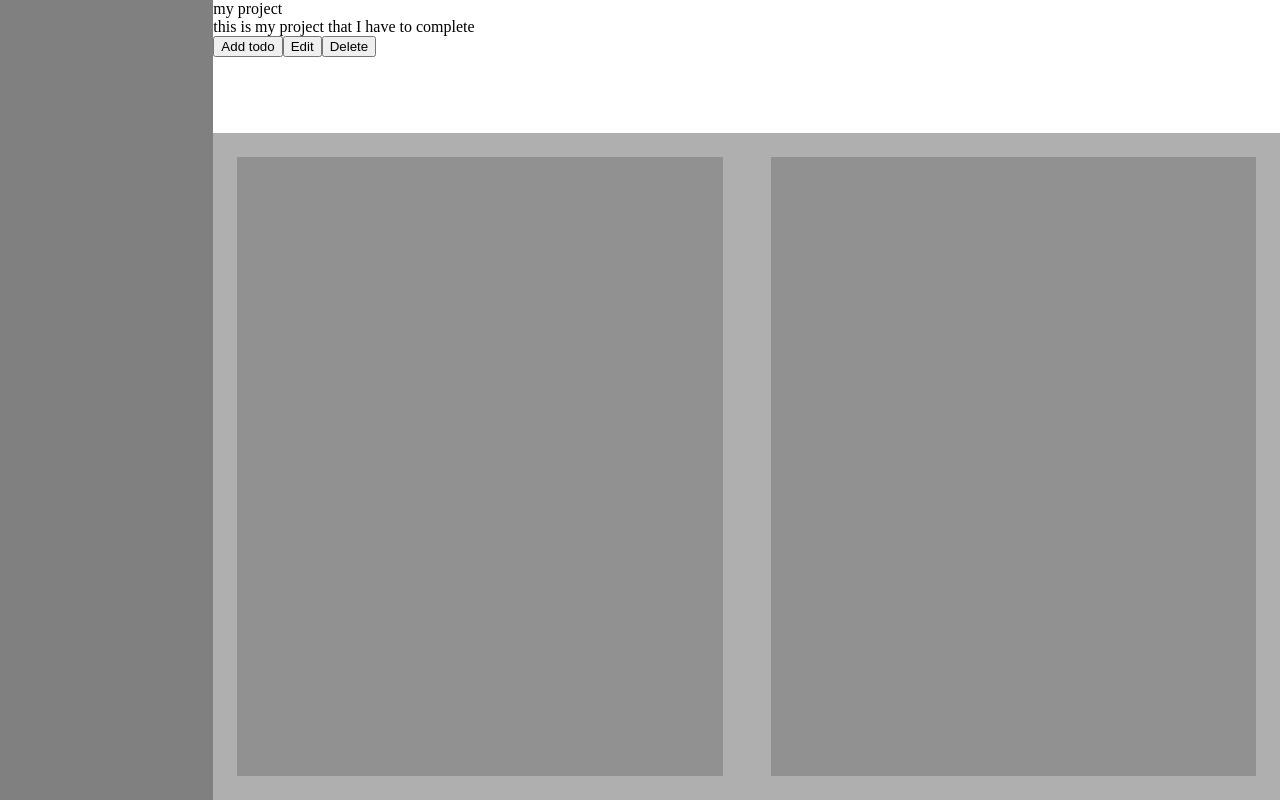
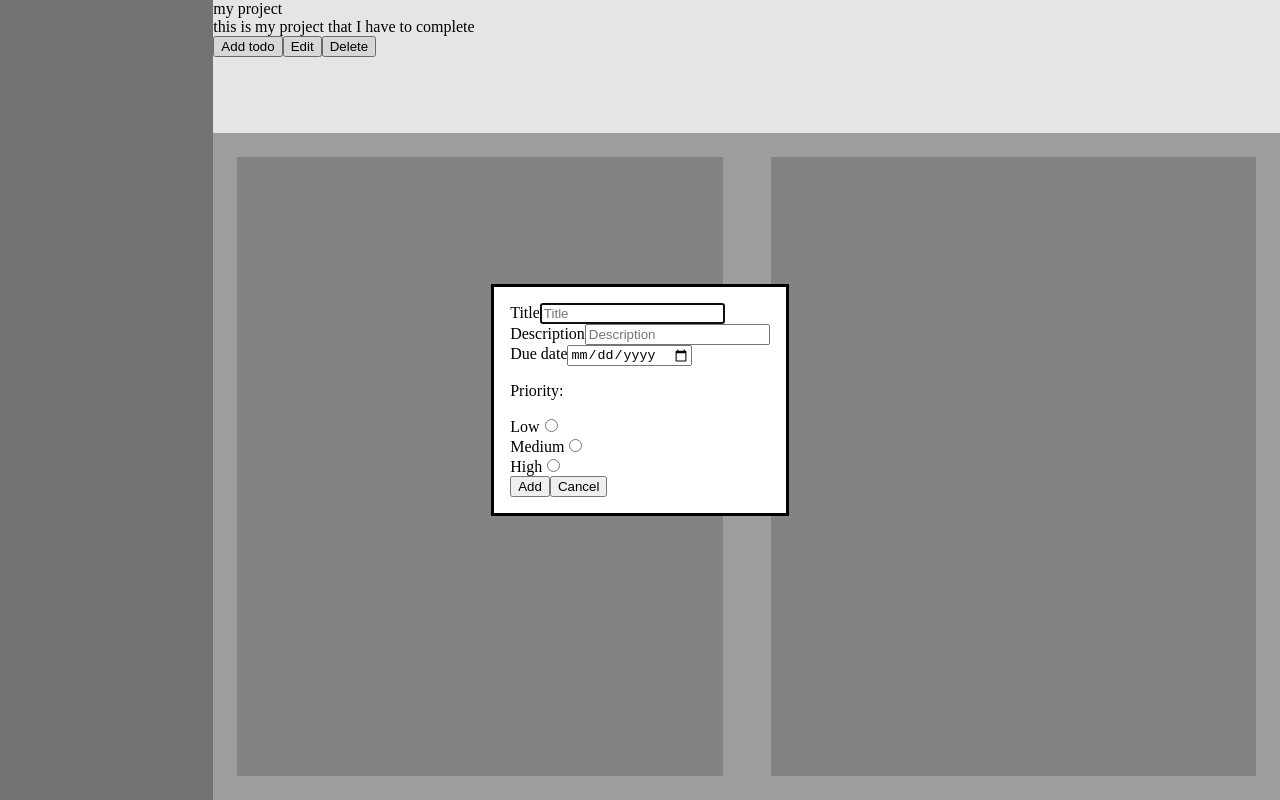
Before and after one commit to swos13/todo, a website built with webpack: page src/index.html in a window 1280 px wide. Both pictures are taken after a click on the button "Add todo". Built offline with nearby package versions, Linux system fonts and the light colour scheme.

Commit message:
Display dialog on 'Add todo' button click

```diff
--- a/src/index.html
+++ b/src/index.html
@@ -6,6 +6,8 @@
     <title>ToDo List</title>
 </head>
 <body>
+    <dialog class="todo-dialog">
 
+    </dialog>
 </body>
 </html>
--- a/src/view.js
+++ b/src/view.js
@@ -8,6 +8,71 @@ const view = (() => {
 
         body.appendChild(sidebar);
         body.appendChild(createProject(name, description));
+    }
+
+    const createInput = (id, type, name, placeholder, labelText) => {
+        const label = document.createElement('label');
+        label.for = id;
+        label.textContent = labelText;
+        const input = document.createElement('input');
+        input.id = id;
+        input.type = type;
+        input.name = name;
+        input.placeholder = placeholder;
+
+        const inputRow = document.createElement('div');
+        appendChildren(inputRow, [label, input]);
+        return [label, input, inputRow];
+    }
+
+    const appendChildren = (parent, children) => {
+        children.forEach(child => parent.appendChild(child));
+    }
+
+    const displayTodoDialog = () => {
+        const dialog = document.createElement('dialog');
+        dialog.classList.add('.todo-dialog');
+        dialog.addEventListener('close', () => {
+            body.removeChild(dialog);
+        });
+
+        const form = document.createElement('form');
+        form.classList.add('todo-form');
+        form.method = 'dialog';
+
+        const [,, titleRow] = createInput('todo-title', 'text', 'title', 'Title', 'Title');
+        const [,, descriptionRow] = createInput('todo-description', 'text', 'description', 'Description', 'Description');
+        const [,, dateRow] = createInput('todo-due-date', 'date', 'due-date', '01/01/2030', 'Due date');
+        const priorityText = document.createElement('p');
+        priorityText.textContent = 'Priority:';
+        const [, lowPriorityInput, lowPriorityRow] = createInput('todo-low-priority', 'radio', 'priority', '', 'Low');
+        const [, mediumPriorityInput, mediumPriorityRow] = createInput('todo-medium-priority', 'radio', 'priority', '', 'Medium');
+        const [, highPriorityInput, highPriorityRow] = createInput('todo-high-priority', 'radio', 'priority', '', 'High');
+
+        lowPriorityInput.value = 'low';
+        mediumPriorityInput.value = 'medium';
+        highPriorityInput.value = 'high';
+
+        const addButton = document.createElement('button');
+        addButton.textContent = 'Add';
+        const cancelButton = document.createElement('button');
+        cancelButton.textContent = 'Cancel';
+
+        addButton.addEventListener('click', () => {
+            dialog.close();
+            //submit form
+        });
+
+        cancelButton.addEventListener('click', () => {
+            dialog.close();
+        });
+
+        appendChildren(form, [titleRow, descriptionRow, dateRow, priorityText,
+                       lowPriorityRow, mediumPriorityRow, highPriorityRow, addButton, cancelButton]);
+
+        dialog.appendChild(form);
+        body.appendChild(dialog);
+        dialog.showModal();
     }
 
     const createProjectHeader = (name, description) => {
@@ -28,6 +93,7 @@ const view = (() => {
         const addTodoButton = document.createElement('button');
         addTodoButton.classList.add('add-button');
         addTodoButton.textContent = "Add todo";
+        addTodoButton.addEventListener('click', displayTodoDialog);
 
         const editProjectButton = document.createElement('button');
         editProjectButton.classList.add('edit-project-button');
```
